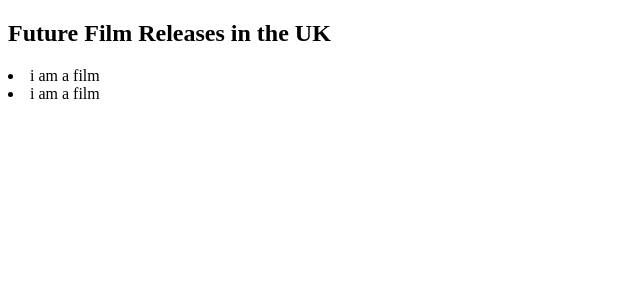
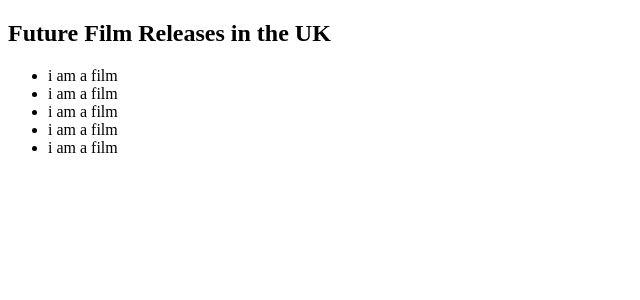
Before and after one commit to cjscrimmy/react_app_film_releases, a React (Create React App) app: page / in a window 1280 px wide. Shown: the top 300 px of the page, without its empty margins (0-640 px from the left). Built offline with nearby package versions, Linux system fonts and the light colour scheme.

Commit message:
add the code to filmlist to display a list of films passed down by filmbox. currently showing test code

```diff
--- a/src/components/FilmList.js
+++ b/src/components/FilmList.js
@@ -3,11 +3,18 @@ import Film from "./Film";
 
 class FilmList extends Component {
     render(){
+        const filmNodes = this.props.films.map(film => {
+            return(
+                <Film name={film.name} key={film.id}>
+                    {film.text}
+                </Film>
+            );
+        });
+
         return(
-            <div className="film-list">
-                <Film/>
-                <Film/>
-            </div>
+            <ul className="film-list">
+                {filmNodes}
+            </ul>
         );
     }
 }
--- a/src/containers/FilmBox.js
+++ b/src/containers/FilmBox.js
@@ -39,7 +39,7 @@ class FilmBox extends Component{
         return (
             <div className="film-box">
                 <h2>Future Film Releases in the UK</h2>
-                <FilmList/>
+                <FilmList films={this.state.films}></FilmList>
             </div>
         )
     }
```
